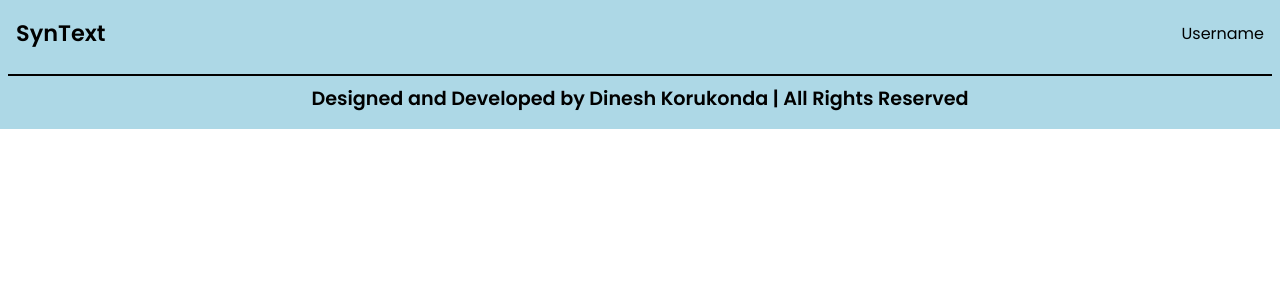
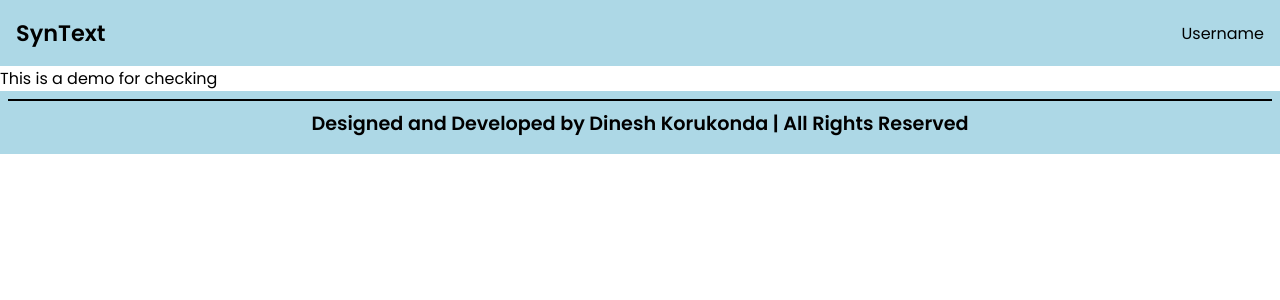
Before and after one commit to dinexh/SynText, a React (Create React App) app in the folder app/: page /dashboard in a window 1280 px wide. Shown: the top 300 px of the page. Built offline with nearby package versions, Linux system fonts and the light colour scheme; the HTML template or start-up script is replaced by a standard one.

Commit message:
started working on dashboard

```diff
--- /dev/null
+++ b/app/src/Chat/chat.css
@@ -0,0 +1,3 @@
+.chat-container{
+    color: black;
+}
--- /dev/null
+++ b/app/src/Chat/chat.jsx
@@ -0,0 +1,12 @@
+import './chat.css';
+const Chat = () => {
+    return (
+        <div className="chat-container">
+            <div className="chat-container-in">
+                This is a demo for checking
+            </div>
+        </div>
+     );
+}
+
+export default Chat;
--- a/app/src/pages/dashboard/dashboard.jsx
+++ b/app/src/pages/dashboard/dashboard.jsx
@@ -1,11 +1,16 @@
-import Nav from '../../components/nav/nav'
+import Nav from '../../components/nav/nav';
+import Chat from '../../Chat/chat';
 import Footer from '../../components/footer/footer';
+
 const Dashboard = () => {
     return (
         <div className="dashboard-container">
             <div className="dashboard-container-in">
                 <div className="dashboard-header">
                     <Nav/>
+                </div>
+                <div className="dashboard-main">
+                    <Chat/>
                 </div>
                 <div className="dashboard-footer">
                     <Footer/>
@@ -15,4 +20,4 @@ const Dashboard = () => {
      );
 }
 
-export default Dashboard
+export default Dashboard;
```
